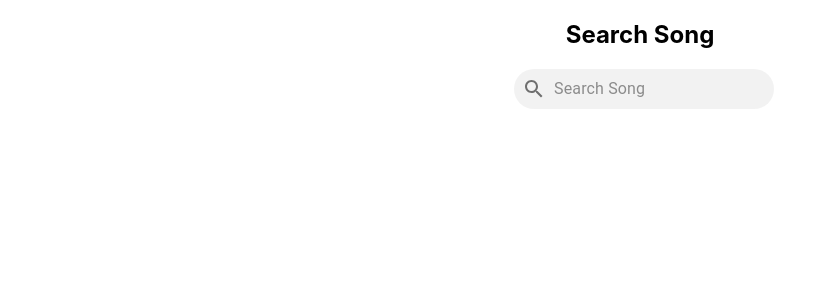
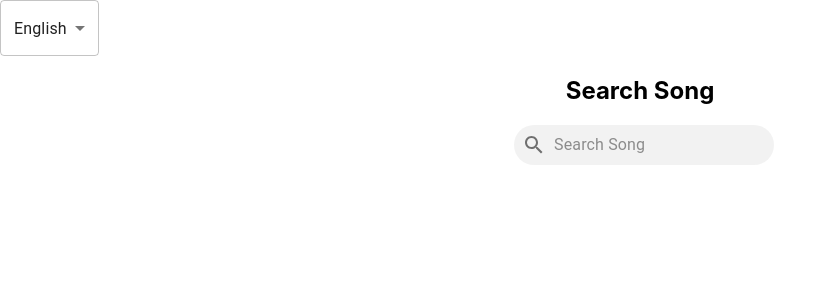
Before and after one commit to sourcery-ai-experiments/song-search, a React (Create React App) app: page / in a window 1280 px wide. Shown: the top 300 px of the page, without its empty margins (0-836 px from the left). Built offline with nearby package versions, Linux system fonts and the light colour scheme.

Commit message:
implementing of I18n for international language (#8)
* implementing of I18n for international language

* first changes

* fixes PR

* fixes PR

---------

Co-authored-by: juanAriel <jviameneces@healclub.com>

```diff
--- a/package.json
+++ b/package.json
@@ -18,6 +18,7 @@
     "@types/react-dom": "^18.0.0",
     "react": "^18.2.0",
     "react-dom": "^18.2.0",
+    "react-i18next": "^13.3.1",
     "react-redux": "^8.1.3",
     "react-router-dom": "6.17.0",
     "react-scripts": "5.0.1",
--- a/src/App.tsx
+++ b/src/App.tsx
@@ -1,16 +1,20 @@
-import Home from './pages/Home'
-import SongDataDetails from './pages/SongPageDetails';
+import Home from "./pages/Home";
+import SongDataDetails from "./pages/SongPageDetails";
 import { BrowserRouter, Routes, Route } from "react-router-dom";
-import './App.css';
+import "./App.css";
+import { I18nextProvider } from "react-i18next";
+import i18n from "./i18n";
 
 function App() {
   return (
-    <BrowserRouter>
-    <Routes>
-        <Route path='/' element={<Home />} />
-        <Route path="/details/:index" element={<SongDataDetails />} />
-    </Routes>
-  </BrowserRouter>
+    <I18nextProvider i18n={i18n}>
+      <BrowserRouter>
+        <Routes>
+          <Route path="/" element={<Home />} />
+          <Route path="/details/:index" element={<SongDataDetails />} />
+        </Routes>
+      </BrowserRouter>
+    </I18nextProvider>
   );
 }
 
--- a/src/components/atoms/Search/index.tsx
+++ b/src/components/atoms/Search/index.tsx
@@ -1,32 +1,35 @@
-import React, { useState } from 'react';
-import SearchIcon from '@mui/icons-material/Search';
-import IconButton from '@mui/material/IconButton/IconButton';
-import InputBase from '@mui/material/InputBase';
-import SearchProps from './interface';
+import React, { useState } from "react";
+import SearchIcon from "@mui/icons-material/Search";
+import IconButton from "@mui/material/IconButton/IconButton";
+import InputBase from "@mui/material/InputBase";
+import SearchProps from "./interface";
+import { useTranslation } from "react-i18next";
 
 const style = {
-    background: 'linear-gradient(45deg, #f2f2f2 30%, #f2f2f2 90%)',
+  background: "linear-gradient(45deg, #f2f2f2 30%, #f2f2f2 90%)",
   borderRadius: 25,
-    color: 'black'
+  color: "black",
 };
 
-const Search = ({ onSearch }:SearchProps) => {
-    const [searchTerm, setSearchTerm] = useState('');
+const Search = ({ onSearch }: SearchProps) => {
+  const { t } = useTranslation();
 
+  const [searchTerm, setSearchTerm] = useState("");
   const handleChange = (e: React.ChangeEvent<HTMLInputElement>) => {
     const value = e.target.value;
     setSearchTerm(value);
     onSearch(value);
   };
 
+
   return (
     <div>
-            <div style={{textAlign:'center'}}>
-                <h2>Search Song</h2>
+      <div style={{ textAlign: "center" }}>
+        <h2>{t("search")}</h2>
         <InputBase
           style={style}
           sx={{ ml: 1, flex: 1 }}
-                    placeholder="Search Song"
+          placeholder={t("search")}
           value={searchTerm}
           onChange={handleChange}
           startAdornment={
--- a/src/components/molecules/cardSongDetails/index.tsx
+++ b/src/components/molecules/cardSongDetails/index.tsx
@@ -7,14 +7,25 @@ import Typography from "@mui/material/Typography";
 import PlayArrowIcon from "@mui/icons-material/PlayArrow";
 import convertTime from "../../../utils/convertTime";
 import CardSongDetailsProps from "./interface";
+import { useTranslation } from "react-i18next";
+import SelectLanguage from "../selectLanguage";
+import { SelectChangeEvent } from "@mui/material/Select";
 
 const CardSongDetails = ({ songDetail }: CardSongDetailsProps) => {
+    const { t, i18n } = useTranslation();
+
+    const changeLanguage = (e: SelectChangeEvent<string>) => {
+        const selectedLanguage = e.target.value;
+        i18n.changeLanguage(selectedLanguage);
+    };
+
     if (!songDetail) {
         return null;
     }
 
     return (
         <div>
+            <SelectLanguage language={i18n.language} changeLanguage={changeLanguage}/>
             <Card
                 sx={{
                     display: "flex",
@@ -37,7 +48,7 @@ const CardSongDetails = ({ songDetail }: CardSongDetailsProps) => {
                             variant="h5"
                             sx={{ fontWeight: "bold" }}
                         >
-                            ALBUM: {songDetail.album}
+                            {t("album")}: {songDetail.album}
                         </Typography>
                         <Typography
                             variant="h6"
@@ -45,7 +56,7 @@ const CardSongDetails = ({ songDetail }: CardSongDetailsProps) => {
                             component="div"
                             sx={{ fontWeight: "bold" }}
                         >
-                            Artista: {songDetail.artist}
+                            {t("artist")}: {songDetail.artist}
                         </Typography>
                         <Typography
                             variant="h6"
@@ -53,7 +64,7 @@ const CardSongDetails = ({ songDetail }: CardSongDetailsProps) => {
                             component="div"
                             sx={{ fontWeight: "bold" }}
                         >
-                            Titulo: {songDetail.name}
+                            {t("title")}: {songDetail.name}
                         </Typography>
                         <Typography
                             variant="h6"
@@ -61,7 +72,7 @@ const CardSongDetails = ({ songDetail }: CardSongDetailsProps) => {
                             component="div"
                             sx={{ fontWeight: "bold" }}
                         >
-                            Duracion: {convertTime(songDetail.duration)}
+                            {t("duration")}: {convertTime(songDetail.duration)}
                         </Typography>
                     </CardContent>
                     <Box sx={{ display: "flex", margin: "auto" }}>
@@ -72,10 +83,10 @@ const CardSongDetails = ({ songDetail }: CardSongDetailsProps) => {
                                 marginBottom: "20px",
                             }}
                             onClick={() => {
-                                window.location.href = songDetail.songUrl;
+                                window.open(songDetail.songUrl);
                             }}
                         >
-                            <p>Escuchar</p>
+                            <p>{t("listen")}</p>
                             <PlayArrowIcon sx={{ height: 38, width: 38 }} />
                         </IconButton>
                     </Box>
--- /dev/null
+++ b/src/components/molecules/selectLanguage/index.tsx
@@ -0,0 +1,18 @@
+import MenuItem from "@mui/material/MenuItem";
+import Select from "@mui/material/Select";
+import { languages } from "../../../utils/languages";
+function SelectLanguage(props: any) {
+    return (
+        <>
+            <Select  value={props.language} onChange={props.changeLanguage}>
+            {
+                languages.map(({code, label})=>(
+                <MenuItem key={code} value={code}>{label}</MenuItem>
+                ))
+            }
+            </Select>
+        </>
+    );
+}
+
+export default SelectLanguage;
--- /dev/null
+++ b/src/i18n.ts
@@ -0,0 +1,19 @@
+import i18n from 'i18next';
+import { initReactI18next } from 'react-i18next';
+import translationEN from './locales/en/translations.json';
+import translationES from './locales/es/translations.json';
+
+const resources = {
+    en: {
+        translation: translationEN,
+    },
+    es: {
+        translation: translationES,
+    },
+};
+
+i18n.use(initReactI18next).init({
+    resources,
+    lng: 'en',
+});
+export default i18n;
--- /dev/null
+++ b/src/locales/en/translations.json
@@ -0,0 +1,8 @@
+{
+    "search": "Search Song",
+    "album":"Album",
+    "artist":"Artist",
+    "title":"Title",
+    "duration":"Duration",
+    "listen":"Listen"
+}
--- /dev/null
+++ b/src/locales/es/translations.json
@@ -0,0 +1,8 @@
+{
+    "search": "Buscar Canción",
+    "album":"Álbum",
+    "artist":"Artista",
+    "title":"Título",
+    "duration":"Duración",
+    "listen":"Escuchar"
+}
--- a/src/pages/Home.tsx
+++ b/src/pages/Home.tsx
@@ -5,12 +5,33 @@ import Track from "../models/track.inteface";
 import { getListSong } from "../services/requetsToEndpoint";
 import { useNavigate } from "react-router-dom";
 import { useLazySearchTracksQuery } from "../services/api";
+import { useTranslation } from "react-i18next";
+import { SelectChangeEvent } from "@mui/material/Select";
+import SelectLanguage from "../components/molecules/selectLanguage";
 
 const Home = () => {
   const [searchTerm, setSearchTerm] = useState<string>("");
   const [songsData, setSongsData] = useState<Track[]>([]);
   const [trigger, { data }] = useLazySearchTracksQuery();
+
   const navigate = useNavigate();
+  const { i18n } = useTranslation();
+
+  useEffect(() => {
+    if (data) {
+      const dataSong = getListSong(data);
+      setSongsData(dataSong);
+    }
+  }, [searchTerm, data]);
+
+  const goUrlSongSpotify = (id: string) => {
+    navigate(`/details/${id}`);
+  };
+
+  const changeLanguage = (e: SelectChangeEvent<string>) => {
+    const selectedLanguage = e.target.value;
+    i18n.changeLanguage(selectedLanguage);
+  };
 
   const handleSearch = (nameSong: string) => {
     if (nameSong && nameSong.length > 3) {
@@ -21,22 +42,14 @@ const Home = () => {
       setSongsData([]);
     }
   };
-
-  useEffect(() => {
-    if (data) {
-      const dataSong = getListSong(data);
-      setSongsData(dataSong);
-    }
-  }, [searchTerm, data]);
-  const goUrlSongSpotify = (id: string) => {
-    navigate(`/details/${id}`);
-  };
-
   return (
+    <>
+    <SelectLanguage language={i18n.language} changeLanguage={changeLanguage}/>
     <div style={{ display: "flex", flexDirection: "column", alignItems: "center" }}>
       <Search onSearch={handleSearch} />
       <CardSongSearch tracksData={songsData} onClickSong={goUrlSongSpotify} />
     </div>
+    </>
   );
 };
 
--- /dev/null
+++ b/src/utils/languages.ts
@@ -0,0 +1,4 @@
+export const languages = [
+  { label: "Español", code: "es" },
+  { label: "English", code: "en" },
+];
```
Also changed, not shown: 1 other file (tests, documents, lock files or other folders). Lines whose indentation alone changed are shown as unchanged.
